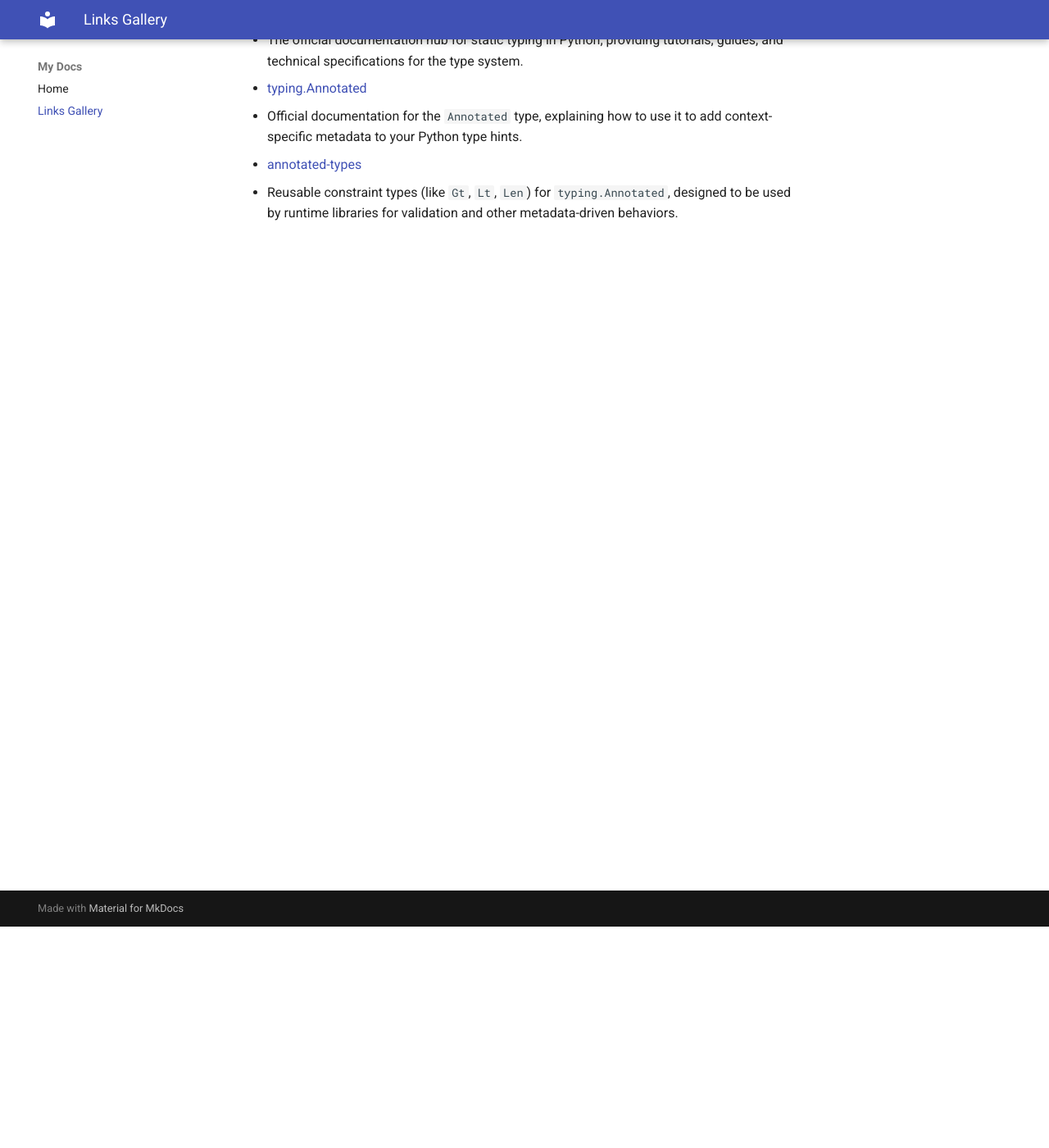
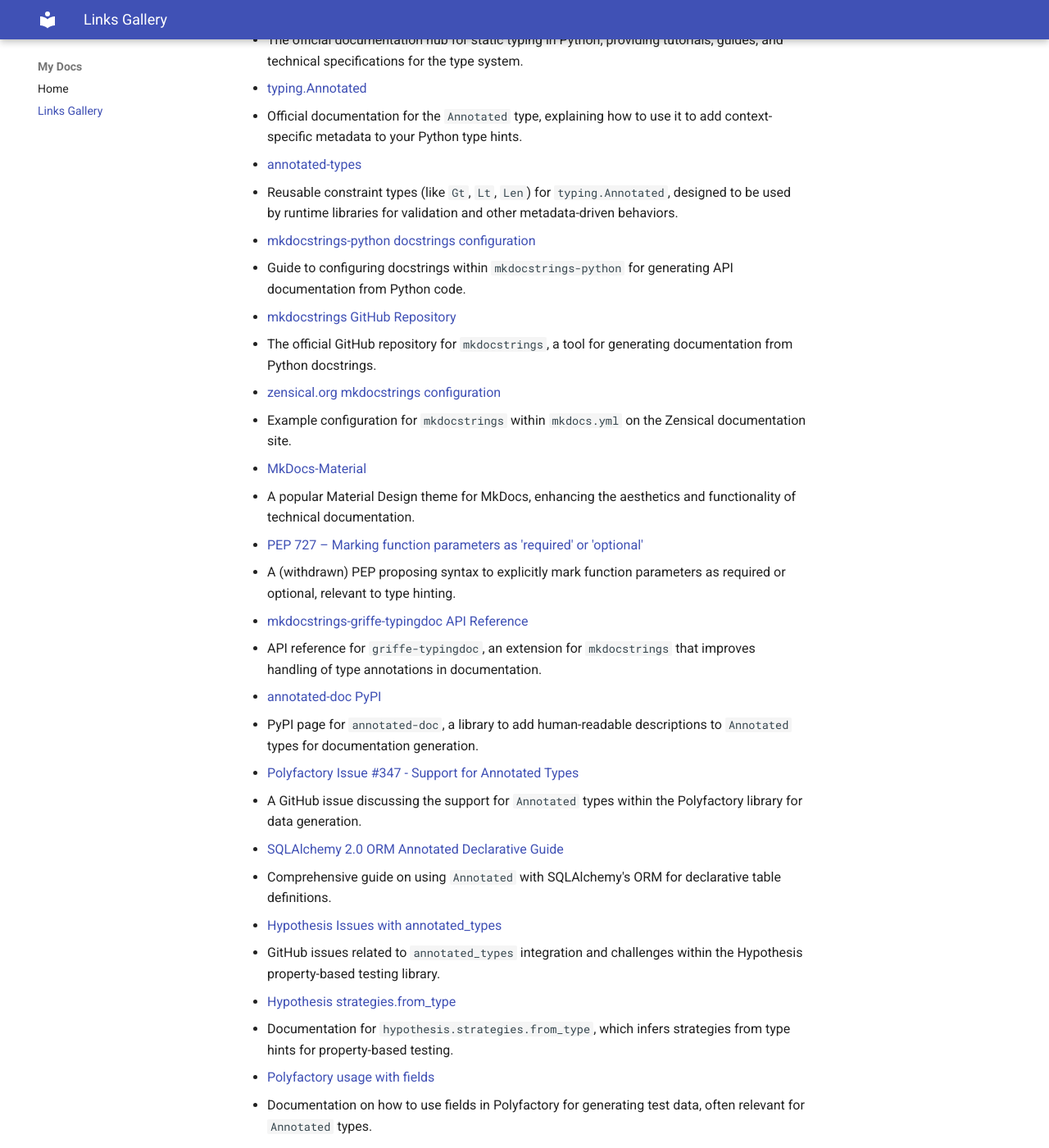
Before and after one commit to vladfedoriuk/powering-up-your-types-with-annotated, an MkDocs documentation site: the page built from docs/links.md, in a window 1280 px wide and 1400 px high, scrolled down 270 px. Shown: the whole window at 82% size. Built offline with MkDocs 1.6.1 and Material for MkDocs 9.7.7, drawn with Linux system fonts in a browser that asks for light colours; some of the changed text lies outside the part shown.

Commit message:
Add links and refine README

```diff
--- a/docs/links.md
+++ b/docs/links.md
@@ -8,3 +8,35 @@
   - Official documentation for the `Annotated` type, explaining how to use it to add context-specific metadata to your Python type hints.
 - [annotated-types](https://github.com/annotated-types/annotated-types)
   - Reusable constraint types (like `Gt`, `Lt`, `Len`) for `typing.Annotated`, designed to be used by runtime libraries for validation and other metadata-driven behaviors.
+- [mkdocstrings-python docstrings configuration](https://mkdocstrings.github.io/python/usage/configuration/docstrings/)
+  - Guide to configuring docstrings within `mkdocstrings-python` for generating API documentation from Python code.
+- [mkdocstrings GitHub Repository](https://github.com/mkdocstrings/mkdocstrings)
+  - The official GitHub repository for `mkdocstrings`, a tool for generating documentation from Python docstrings.
+- [zensical.org mkdocstrings configuration](https://zensical.org/docs/setup/extensions/mkdocstrings/#configuration-mkdocsyml)
+  - Example configuration for `mkdocstrings` within `mkdocs.yml` on the Zensical documentation site.
+- [MkDocs-Material](https://squidfunk.github.io/mkdocs-material/)
+  - A popular Material Design theme for MkDocs, enhancing the aesthetics and functionality of technical documentation.
+- [PEP 727 – Marking function parameters as 'required' or 'optional'](https://peps.python.org/pep-0727/)
+  - A (withdrawn) PEP proposing syntax to explicitly mark function parameters as required or optional, relevant to type hinting.
+- [mkdocstrings-griffe-typingdoc API Reference](https://mkdocstrings.github.io/griffe-typingdoc/reference/api/)
+  - API reference for `griffe-typingdoc`, an extension for `mkdocstrings` that improves handling of type annotations in documentation.
+- [annotated-doc PyPI](https://pypi.org/project/annotated-doc/)
+  - PyPI page for `annotated-doc`, a library to add human-readable descriptions to `Annotated` types for documentation generation.
+- [Polyfactory Issue #347 - Support for Annotated Types](https://github.com/litestar-org/polyfactory/issues/347)
+  - A GitHub issue discussing the support for `Annotated` types within the Polyfactory library for data generation.
+- [SQLAlchemy 2.0 ORM Annotated Declarative Guide](https://docs.sqlalchemy.org/en/20/orm/declarative_tables.html#orm-annotated-declarative-complete-guide)
+  - Comprehensive guide on using `Annotated` with SQLAlchemy's ORM for declarative table definitions.
+- [Hypothesis Issues with annotated_types](https://github.com/HypothesisWorks/hypothesis/issues?q=annotated_types)
+  - GitHub issues related to `annotated_types` integration and challenges within the Hypothesis property-based testing library.
+- [Hypothesis strategies.from_type](https://hypothesis.readthedocs.io/en/latest/reference/strategies.html#hypothesis.strategies.from_type)
+  - Documentation for `hypothesis.strategies.from_type`, which infers strategies from type hints for property-based testing.
+- [Polyfactory usage with fields](https://polyfactory.litestar.dev/latest/usage/fields.html)
+  - Documentation on how to use fields in Polyfactory for generating test data, often relevant for `Annotated` types.
+- [Pydantic Functional Validators API](https://docs.pydantic.dev/latest/api/functional_validators/)
+  - API documentation for Pydantic's functional validators, allowing custom validation logic for models.
+- [Pydantic Functional Serializers API](https://docs.pydantic.dev/latest/api/functional_serializers/)
+  - API documentation for Pydantic's functional serializers, for customizing how model data is serialized.
+- [FastAPI Type Hints with Metadata Annotations](https://fastapi.tiangolo.com/python-types/#type-hints-with-metadata-annotations)
+  - FastAPI documentation explaining how to use `Annotated` to add metadata to type hints for request validation and dependency injection.
+- [Pydantic v2.8 Validators Concepts](https://docs.pydantic.dev/2.8/concepts/validators/#before-after-wrap-and-plain-validators)
+  - Pydantic v2.8 concepts explaining different types of validators (before, after, wrap, plain) for data processing.
```
Also changed, not shown: README.md (+2 -1 lines), TODO.md (+16 -16 lines).
